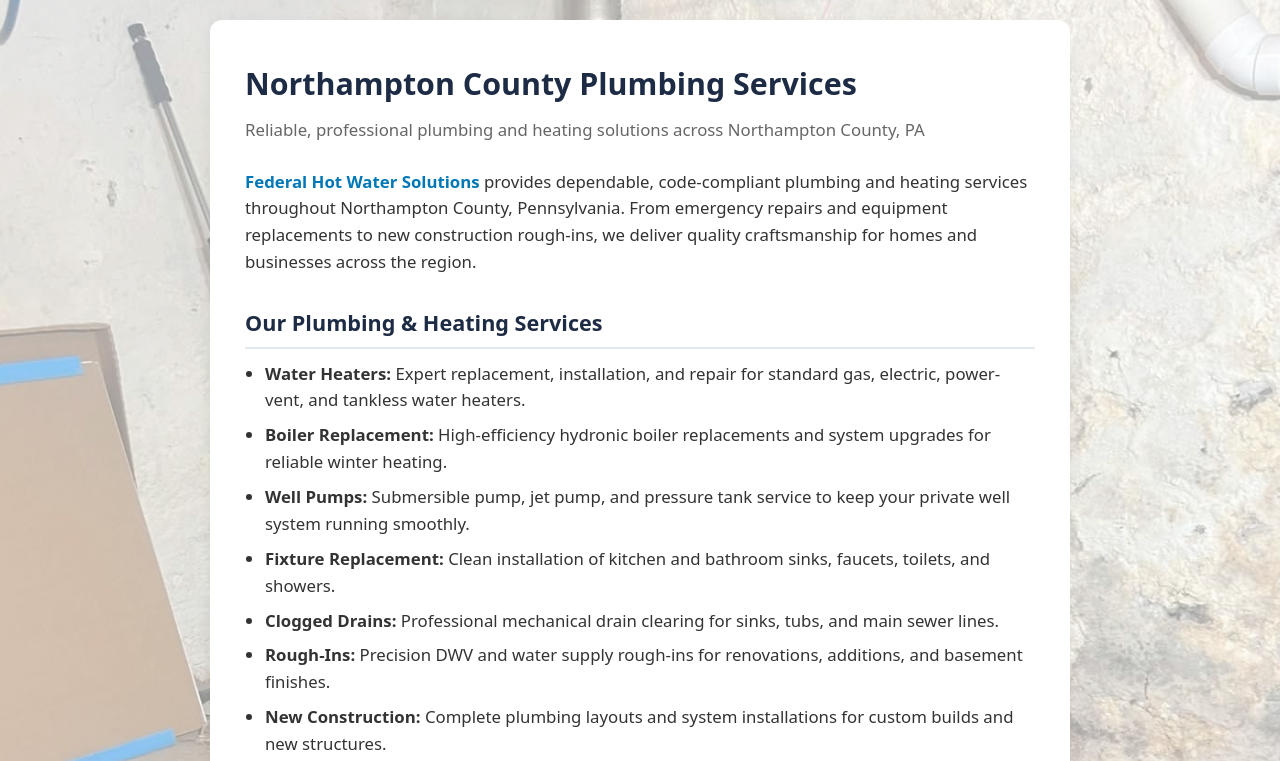
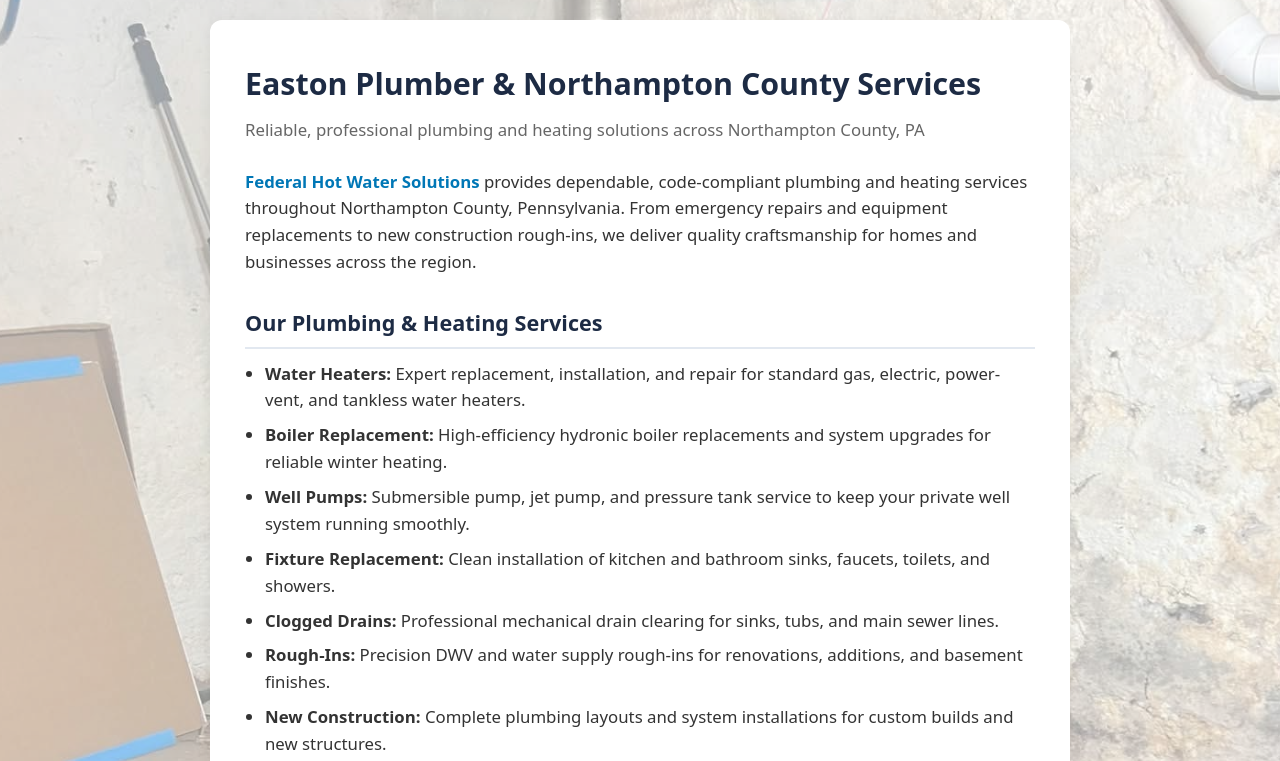
Before and after one commit to jakel33peters/FHWS, a plain HTML site: page northamptoncounty.html in a window 1280 px wide. Shown: the top 761 px of the page. Drawn offline with Linux system fonts and the light colour scheme.

Commit message:
Update header for Northampton County plumbing services

```diff
--- a/northamptoncounty.html
+++ b/northamptoncounty.html
@@ -117,7 +117,7 @@
 <body>
     <div class="page-wrapper">
         <div class="content-card">
-            <h1>Northampton County Plumbing Services</h1>
+            <h1>Easton Plumber & Northampton County Services</h1>
             <p class="subtitle">Reliable, professional plumbing and heating solutions across Northampton County, PA</p>
 
             <p>
```
